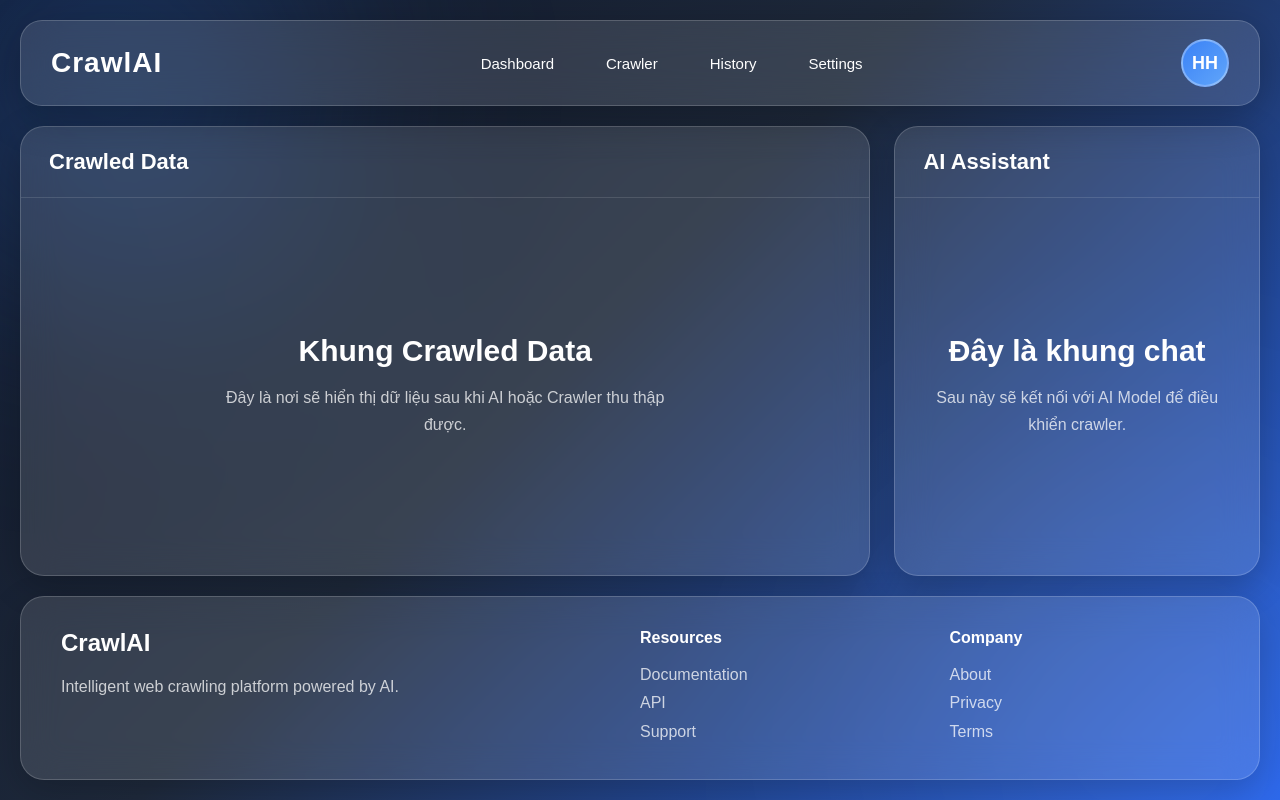
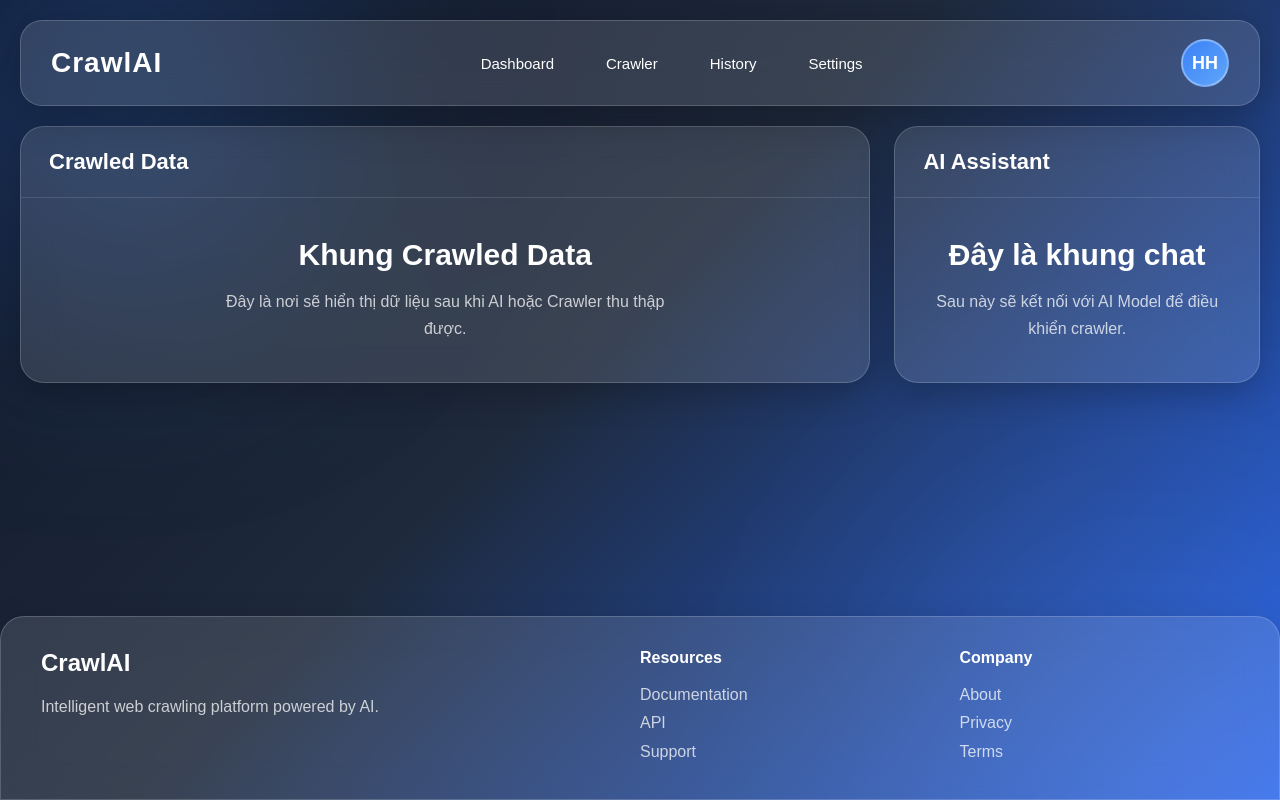
Before and after one commit to nguyenhoanghuy34/agentic-web-crawler, a React (Vite) app: page /app in a window 1280 px wide. Built offline with nearby package versions, Linux system fonts and the light colour scheme.

Commit message:
adjusting chat panel, data panel, crawler css

```diff
--- a/src/features/crawler/crawler.css
+++ b/src/features/crawler/crawler.css
@@ -36,7 +36,6 @@
     overflow:hidden;
 
     background:
-
         linear-gradient(
             135deg,
             #0f172a 0%,
@@ -259,19 +258,6 @@
                     MAIN LAYOUT
 ===================================================== */
 
-.crawler-layout{
-
-    flex:1;
-
-    display:flex;
-
-    flex-direction:column;
-
-    position:relative;
-
-    z-index:2;
-
-}
 
 .crawler-main{
 
@@ -283,6 +269,12 @@
 
     padding:0 20px 20px;
 
+    min-height:0;
+
+    position:relative;
+
+    z-index:2;
+
 }
 
 /* =====================================================
@@ -292,6 +284,8 @@
 .data-panel{
 
     flex:7;
+
+    height:100%;
 
     display:flex;
 
@@ -334,6 +328,8 @@
 .chat-panel{
 
     flex:3;
+
+    height:100%;
 
     display:flex;
 
@@ -474,7 +470,7 @@
 
 .crawler-footer{
 
-    margin:0 20px 20px;
+    margin:0;
 
     padding:32px 40px;
 
@@ -484,7 +480,7 @@
 
     gap:40px;
 
-    border-radius:24px;
+    border-radius:24px 24px 0 0;
 
     background:var(--glass-bg);
 
--- a/src/features/crawler/layouts/CrawlerLayout.jsx
+++ b/src/features/crawler/layouts/CrawlerLayout.jsx
@@ -12,19 +12,15 @@ export default function CrawlerLayout() {
 
             <Navbar />
 
-            <div className="crawler-layout">
+            <main className="crawler-main">
 
-                <main className="crawler-main">
+                <DataPanel />
 
-                    <DataPanel />
+                <ChatPanel />
 
-                    <ChatPanel />
+            </main>
 
-                </main>
-
-                <Footer />
-
-            </div>
+            <Footer />
 
         </div>
     );
```
